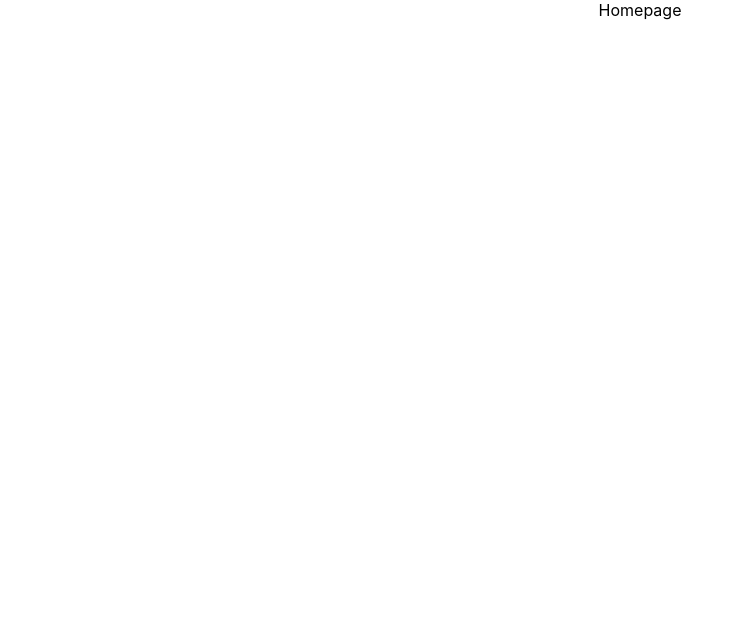
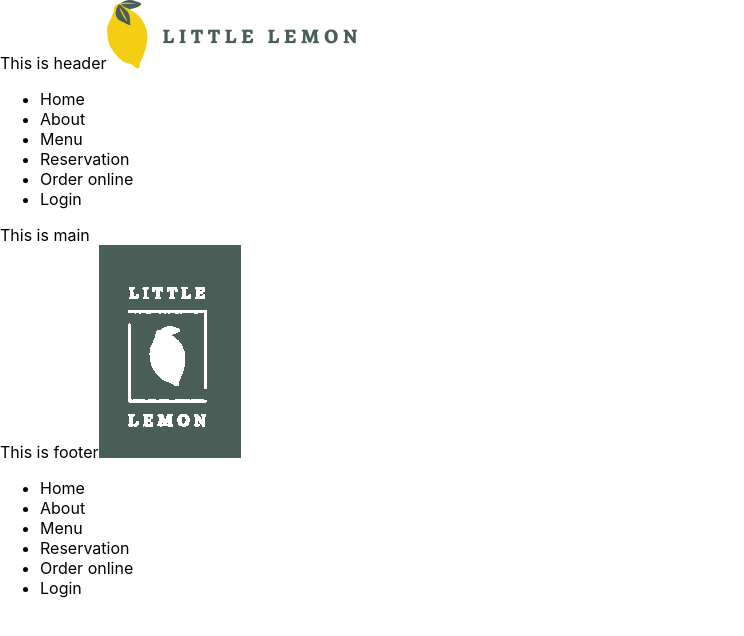
Before and after one commit to mantuok/eliseeva-little-lemon, a React (Create React App) app: page / in a window 1280 px wide. Shown: the top 636 px of the page, without its empty margins (0-744 px from the left). Built offline with nearby package versions, Linux system fonts and the light colour scheme.

Commit message:
main structure, navigation

```diff
--- a/src/App.js
+++ /dev/null
@@ -1,11 +0,0 @@
-import './App.css';
-
-function App() {
-  return (
-    <div className="App">
-      Homepage
-    </div>
-  );
-}
-
-export default App;
--- /dev/null
+++ b/src/components/app/App.js
@@ -0,0 +1,17 @@
+import React from 'react';
+import '../../App.css';
+import Header from '../header/header';
+import Main from '../main/main';
+import Footer from '../footer/footer';
+
+function App() {
+  return (
+    <React.Fragment>
+      <Header />
+      <Main />
+      <Footer />
+    </React.Fragment>
+  );
+}
+
+export default App;
--- /dev/null
+++ b/src/components/footer/footer.jsx
@@ -0,0 +1,14 @@
+import React from 'react';
+import Navigation from '../navigation/navigation';
+
+const Footer = () => {
+  return (
+    <footer>
+      This is footer
+      <img src='../img/logo-white.png' alt='Little Lemon Restaurant' />
+      <Navigation />
+    </footer>
+  )
+}
+
+export default Footer;
--- /dev/null
+++ b/src/components/header/header.jsx
@@ -0,0 +1,14 @@
+import React from 'react';
+import Navigation from '../navigation/navigation';
+
+const Header = () => {
+  return (
+    <header>
+      This is header
+      <img src='../img/logo-color.png' alt='Little Lemon Restaurant' />
+      <Navigation />
+    </header>
+  )
+}
+
+export default Header;
--- /dev/null
+++ b/src/components/main/main.jsx
@@ -0,0 +1,11 @@
+import React from 'react';
+
+const Main = () => {
+  return (
+    <main>
+      This is main
+    </main>
+  )
+}
+
+export default Main;
--- /dev/null
+++ b/src/components/navigation/navigation.jsx
@@ -0,0 +1,54 @@
+import React from 'react';
+
+const NavigationList = {
+  Home: {
+    id: 1,
+    name: 'Home',
+    link: '#'
+  },
+  About: {
+    id: 2,
+    name: 'About',
+    link: '#'
+  },
+  Menu: {
+    id: 3,
+    name: 'Menu',
+    link: '#'
+  },
+  Reservation: {
+    id: 4,
+    name: 'Reservation',
+    link: '#'
+  },
+  Order: {
+    id: 5,
+    name: 'Order online',
+    link: '#'
+  },
+  Login: {
+    id: 6,
+    name: 'Login',
+    link: '#'
+  }
+};
+
+const Navigation = () => {
+  const navigationItems = Object.values(NavigationList);
+
+  const renderNavigationItems = () => {
+    return navigationItems.map((item) => {
+    return <li href={item.link}><a>{item.name}</a></li>
+    })
+  };
+
+  return (
+    <nav>
+      <ul>
+        {renderNavigationItems()}
+      </ul>
+    </nav>
+  )
+}
+
+export default Navigation;
--- a/src/index.js
+++ b/src/index.js
@@ -1,7 +1,7 @@
 import React from 'react';
 import ReactDOM from 'react-dom/client';
 import './index.css';
-import App from './App';
+import App from './components/app/App';
 import reportWebVitals from './reportWebVitals';
 
 const root = ReactDOM.createRoot(document.getElementById('root'));
```
Also changed, not shown: public/img/logo-color.png (added), public/img/logo-white.png (added).
